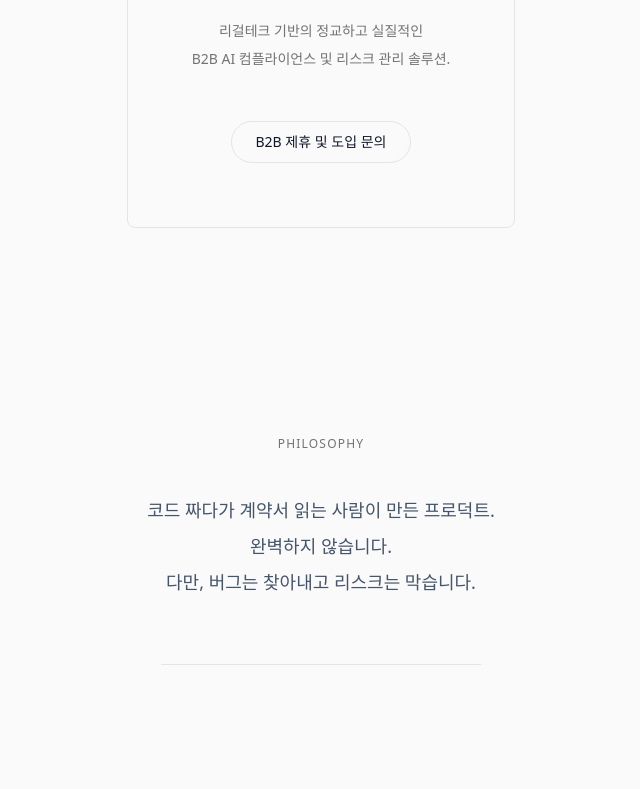
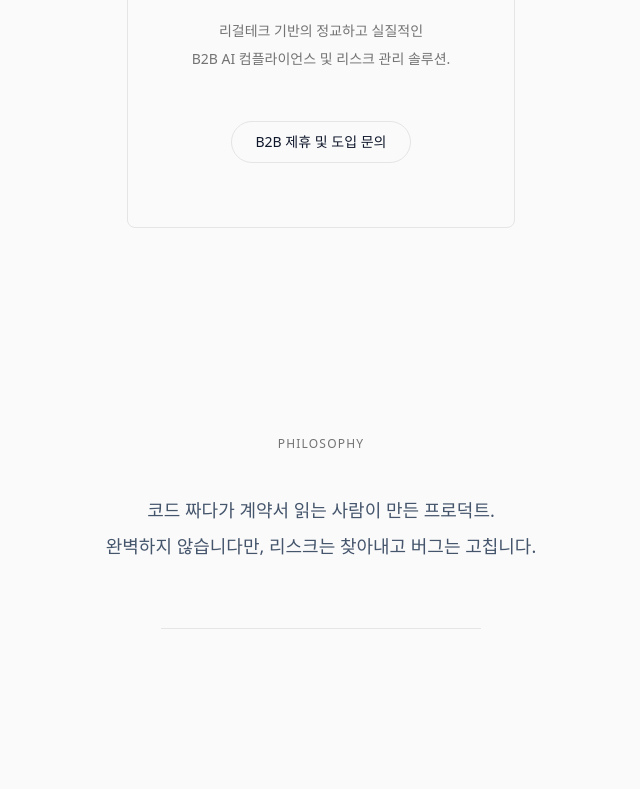
Before and after one commit to tteehhaa/teheranroai, a Next.js app: page / in a window 1280 px wide. Shown: the part 2309-3098 px from the top of the page, without its empty margins (319-959 px from the left). Built offline with nearby package versions, Linux system fonts and the light colour scheme; a web font is replaced by a local one.

Commit message:
Refactor text in about-maker component

```diff
--- a/components/about-maker.tsx
+++ b/components/about-maker.tsx
@@ -9,9 +9,7 @@ export function AboutMaker() {
         <p className="text-base md:text-lg text-slate-600 leading-loose">
           코드 짜다가 계약서 읽는 사람이 만든 프로덕트.
           <br />
-          완벽하지 않습니다.
-          <br />
-          다만, 버그는 찾아내고 리스크는 막습니다.
+          완벽하지 않습니다만, 리스크는 찾아내고 버그는 고칩니다.
         </p>
 
         {/* Thin divider line */}
```
